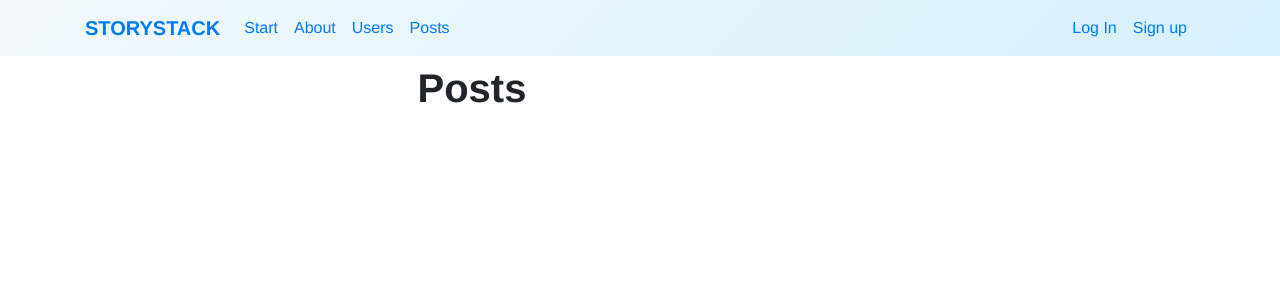
After one commit to trexr/story-stack, a Django app: template apps/posts/templates/posts/view_all_posts.html in a window 1280 px wide. The commit adds this page. Shown: the top 300 px of the page. Run offline with Django 3.2, Linux system fonts and the light colour scheme; the template is opened without the code that fills it, so the values that code supplies are empty; some libraries are stand-ins or nearby versions.

Commit message:
Adds posts app

```diff
--- a/apps/core/static/css/custom.css
+++ b/apps/core/static/css/custom.css
@@ -2,9 +2,18 @@
 body {
   font-family: "Monstserrat", "Helvetica Neue", Arial, "Noto Sans", sans-serif,
     "Apple Color Emoji", "Segoe UI Emoji", "Segoe UI Symbol", "Noto Color Emoji";
+  font-weight: 400;
+}
+
+h1 {
+  font-weight: 900;
 }
 .navbar {
   background: linear-gradient(135deg, #f2f9fe 0%, #d6f0fd 100%);
+}
+.navbar-brand {
+  text-transform: uppercase;
+  font-weight: 900;
 }
 
 .card-user {
--- a/apps/core/templates/base.html
+++ b/apps/core/templates/base.html
@@ -35,7 +35,7 @@
     <div class="container">
         <a class="navbar-brand" href="/">
             <!-- Add your logo here!  <img src="" /> -->
-           Story Stack
+           StoryStack
         </a>
 
         <button class="navbar-toggler navbar-toggler-right" type="button" data-toggle="collapse" data-target="#navbarSupportedContent" aria-controls="navbarSupportedContent" aria-expanded="false" aria-label="Toggle navigation">
--- a/apps/core/templates/pages/home.html
+++ b/apps/core/templates/pages/home.html
@@ -1,7 +1,7 @@
 {% extends "base.html" %} {% block title %} My Site - Home {% endblock title %}
 {% block content %}
 <div class="jumbotron">
-  <h1 class="display-4">Save and Share Your Child's Creativity.</h1>
+  <h1 class="">Save and Share Your Child's Creativity.</h1>
   <p class="lead"></p>
   <hr class="my-4" />
   <p>
--- a/apps/core/urls.py
+++ b/apps/core/urls.py
@@ -5,4 +5,5 @@ from apps.core import views
 urlpatterns = [
     path('', views.home, name='home'),
     path('about/', views.about, name='about'),
+
 ]
--- a/apps/core/views.py
+++ b/apps/core/views.py
@@ -1,6 +1,8 @@
 from django.shortcuts import render
 
 # Two example views. Change or delete as necessary.
+
+
 def home(request):
 
     context = {
@@ -9,6 +11,7 @@ def home(request):
 
     return render(request, 'pages/home.html', context)
 
+
 def about(request):
     context = {
     }
--- /dev/null
+++ b/apps/posts/templates/posts/view_all_posts.html
@@ -0,0 +1,20 @@
+{% extends 'base.html' %}
+{% block title %} Posts {% endblock title %}
+{% block content %}
+{% load static %}
+<div class="row">
+  <div class="col-sm-9 col-md-7 col-lg-5 mx-auto">
+    <h1>Posts</h1>
+
+    {% for post in posts %}
+
+    <div class="card  my-5">
+      <h5 class="card-title text-center">{{ post.title}}</h5>
+      <img src="{% static   post.img %}" />
+
+    </div>
+
+    {% endfor %}
+  </div>
+</div>
+{% endblock %}
--- a/storystack/config/base.py
+++ b/storystack/config/base.py
@@ -29,6 +29,7 @@ ALLOWED_HOSTS = []
 LOCAL_APPS = [
     'apps.core',
     'apps.accounts',
+    'apps.posts',
 ]
 
 THIRD_PARTY_APPS = [
```
Also changed, not shown: apps/posts/urls.py (added, +8 -0 lines), apps/posts/views.py (+14 -0 lines), storystack/urls.py (+5 -2 lines), apps/posts/static/posts/images/drawing1-1024x1024.jpg (added).
